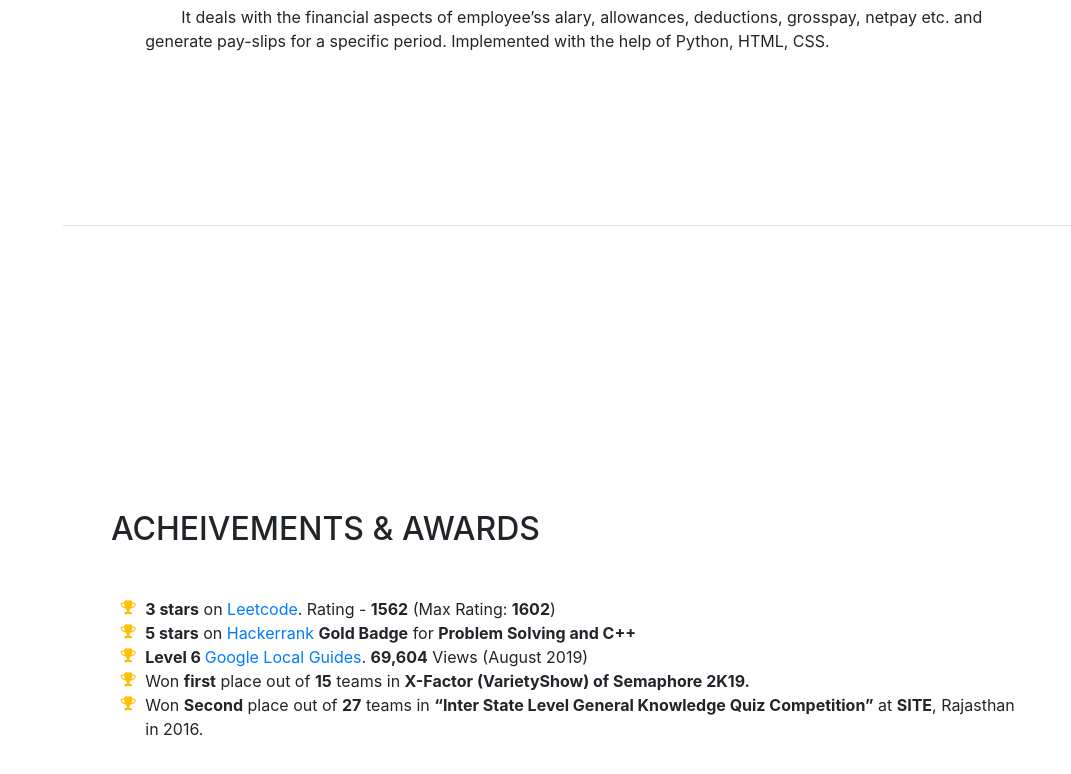
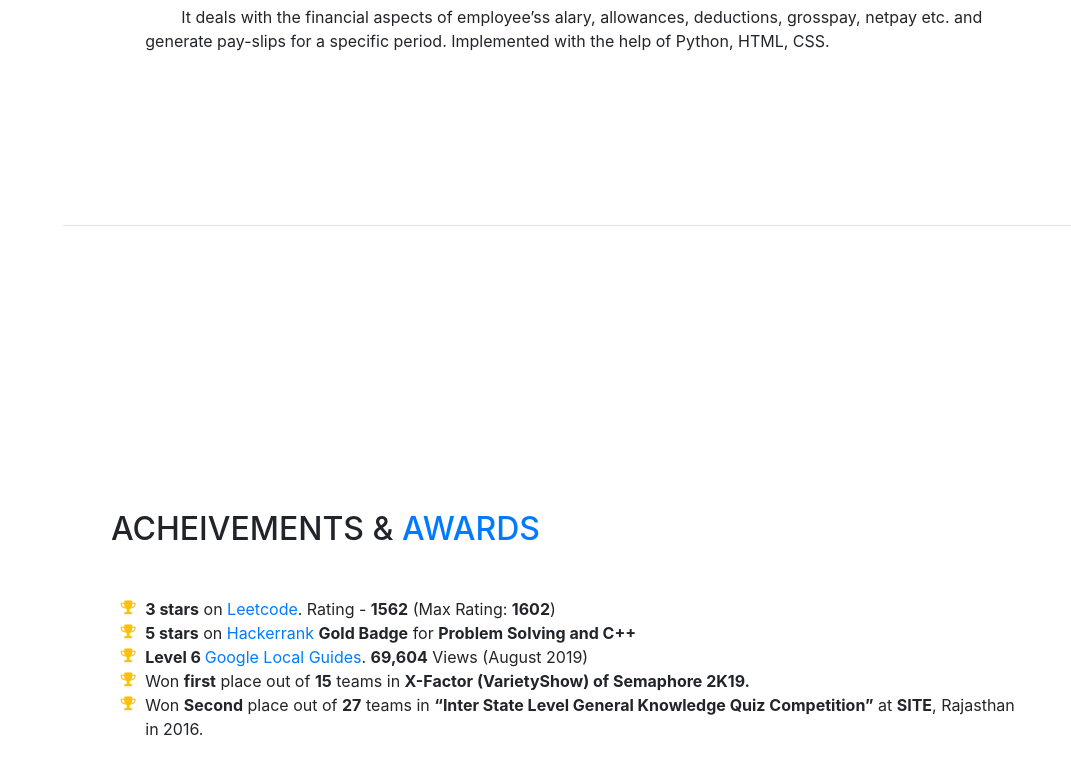
Before and after one commit to khagapati-bagh/khagapati, a website with bundled scripts: page index.html in a window 1280 px wide. Shown: the part 3774-4548 px from the top of the page, without its empty margins (209-1280 px from the left). Built offline with nearby package versions, Linux system fonts and the light colour scheme; a web font is replaced by a local one.

Commit message:
Change in award page

```diff
--- a/index.html
+++ b/index.html
@@ -245,7 +245,7 @@
 
       <section class="resume-section p-3 p-lg-5 d-flex flex-column" id="awards">
         <div class="my-auto">
-          <h2 class="mb-5">Acheivements &amp; Awards</h2>
+          <h2 class="mb-5">Acheivements &amp; <span class="text-primary">Awards</span></h2>
           <ul class="fa-ul mb-0">
 
             <li>
```
